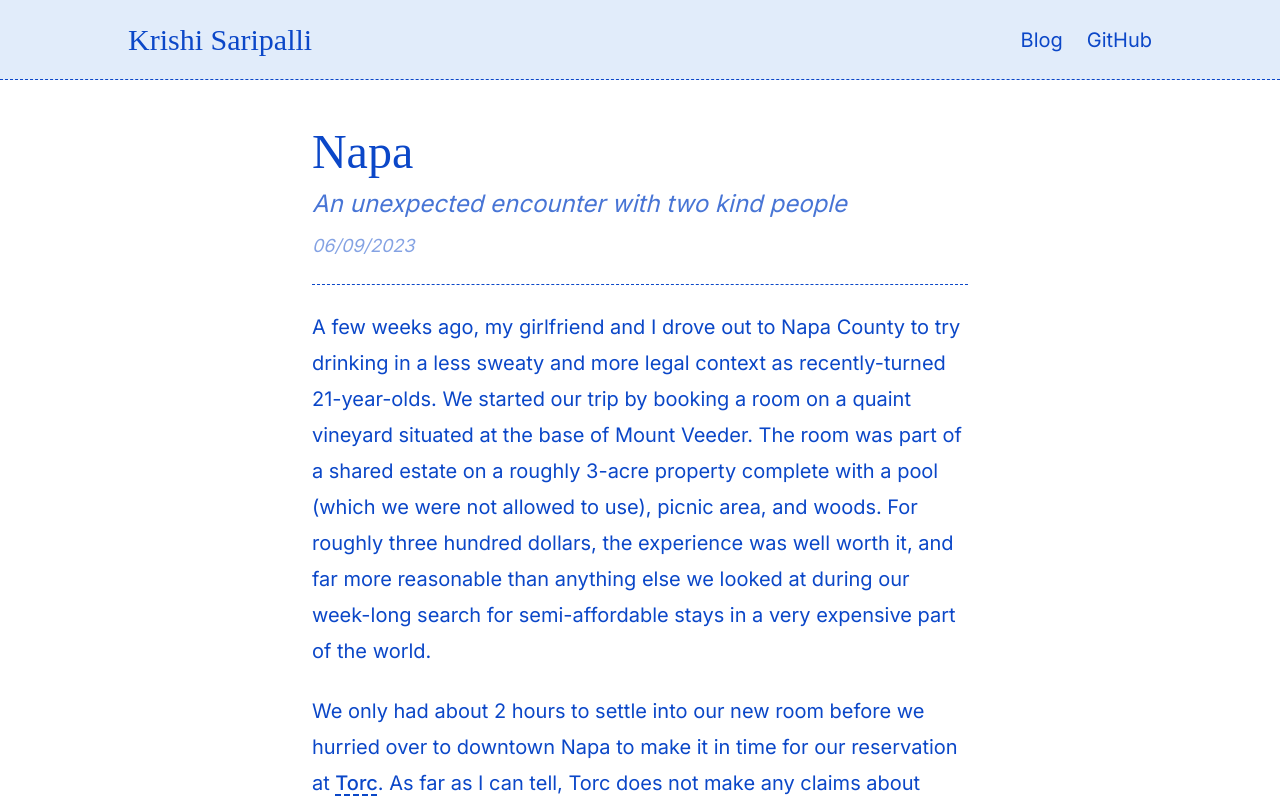
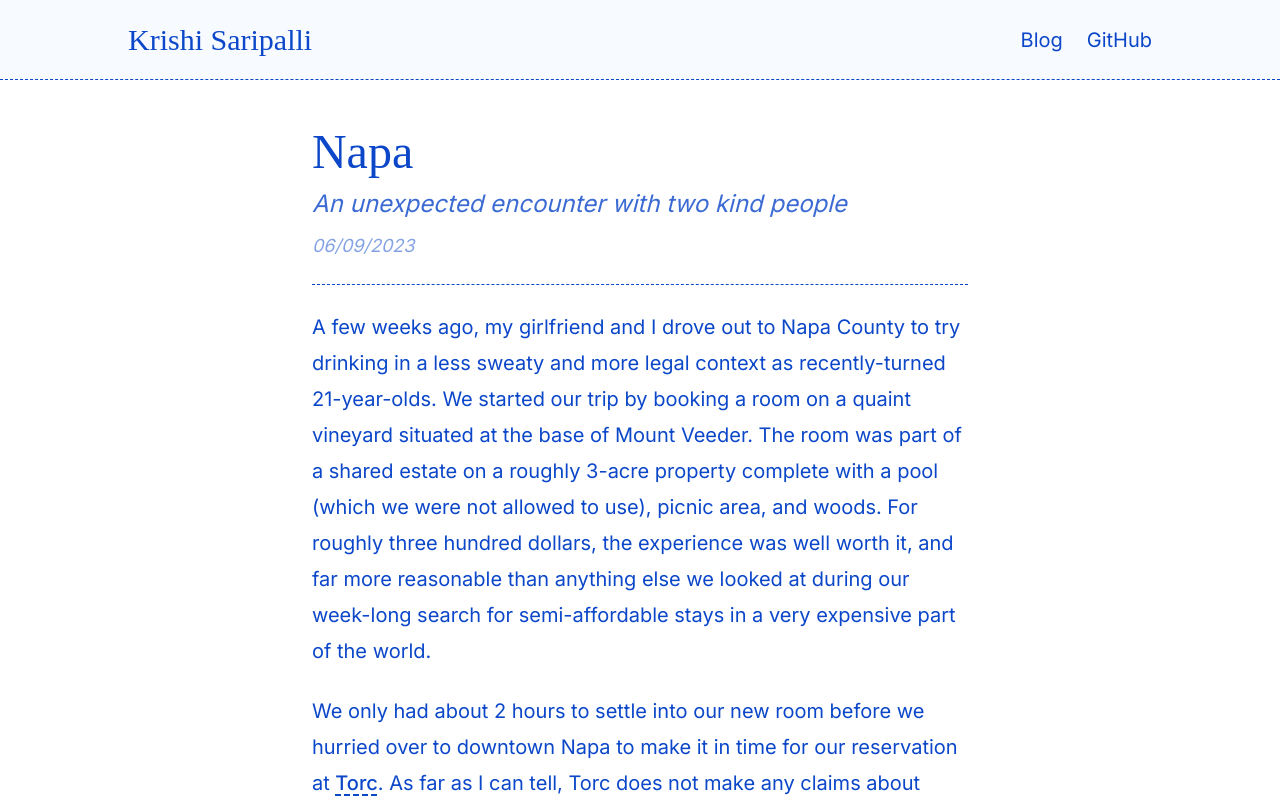
Before and after one commit to krishi-saripalli/krishidev2.0, a Next.js app: page /blog/napa in a window 1280 px wide. Shown: the top 800 px of the page. Built offline with nearby package versions, Linux system fonts and the light colour scheme.

Commit message:
fix: post preview text sizing fix

```diff
--- a/src/app/blog/[slug]/page.tsx
+++ b/src/app/blog/[slug]/page.tsx
@@ -27,7 +27,7 @@ const Post: FC = (props: any) => {
             <p className="font-primary pb-3 text-2xl md:text-3xl lg:text-5xl font-medium">
               {post.data.title}
             </p>
-            <p className="pb-3 text-l md:text-xl lg:text-2xl opacity-75 italic">
+            <p className="pb-3 text-l md:text-xl lg:text-2xl opacity-80 italic">
               {post.data.subtitle}
             </p>
             <p className="pb-3 opacity-50 text-sm md:text-lg italic">
--- a/src/app/components/ui/PostPreview.tsx
+++ b/src/app/components/ui/PostPreview.tsx
@@ -16,7 +16,7 @@ const PostPreview: React.FC<PostPreviewProps> = ({
       <div className=" hover:bg-tertiary text-primary p-3 items-start  hover:bg-opacity-70 transition ease-in-out  w-full overflow-hidden">
         <div className="align-baseline">
           <div className="flex justify-between items-baseline">
-            <div className="font-primary text-xl md:text-3xl">{title}</div>
+            <div className="font-primary text-2xl md:text-3xl">{title}</div>
 
           </div>
           <div className="border-b border-primary border-dashed pb-3" />
--- a/src/app/layout.tsx
+++ b/src/app/layout.tsx
@@ -20,7 +20,9 @@ export default function RootLayout({
     >
       <body className=" overscroll-none min-h-screen flex flex-col">
         <Navbar />
-        <main className="px-5 w-full flex-grow">{children}</main>
+        <main className="px-5 w-full flex-grow ">
+          {children}
+          </main>
         <footer className="bg-tertiary border-t border-primary border-dashed h-20"></footer>
       </body>
     </html>
--- a/tailwind.config.js
+++ b/tailwind.config.js
@@ -25,7 +25,7 @@ module.exports = {
       colors: {
         primary: '#0b47c8',
         secondary: '#64748b',
-        tertiary: '#e1ecfa',
+        tertiary: '#f7faff',
       },
       fontFamily: {
         primary: ['Lora', 'serif'],
```
